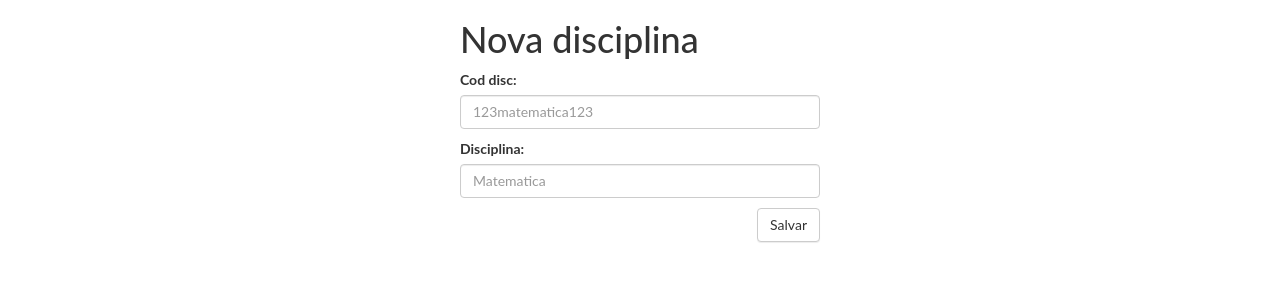
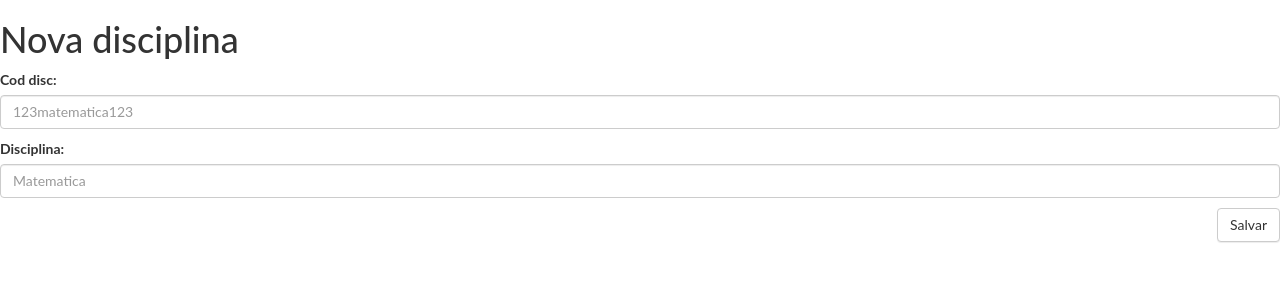
Before and after one commit to 3m1dswagil/timetable, a Django app: page / in a window 1280 px wide. Shown: the part 52-352 px from the top of the page. Run offline with Django 3.2, Linux system fonts and the light colour scheme; some libraries are stand-ins or nearby versions.

Commit message:
Update base.html

```diff
--- a/grade/templates/grade/base.html
+++ b/grade/templates/grade/base.html
@@ -5,7 +5,6 @@
         <link rel="stylesheet" href="//maxcdn.bootstrapcdn.com/bootstrap/3.2.0/css/bootstrap.min.css">
         <link rel="stylesheet" href="//maxcdn.bootstrapcdn.com/bootstrap/3.2.0/css/bootstrap-theme.min.css">
         <link href='//fonts.googleapis.com/css?family=Lobster&subset=latin,latin-ext' rel='stylesheet' type='text/css'>
-        <link rel="stylesheet" href="{% static 'css/grade.css' %}">
         <meta charset="utf-8">
         <meta name="viewport" content="width=device-width, initial-scale=1">
         <link rel="stylesheet" href="https://maxcdn.bootstrapcdn.com/bootstrap/3.3.7/css/bootstrap.min.css">
@@ -37,16 +36,7 @@
           </div>
         </div>
       </nav>
-      <div class="content container">
-          <div class="row">
-                <div class="col-md-4">
-
-                </div>
-                <div class="col-md-4">
-                  {% block content %}
-                  {% endblock %}
-                </div>
-            </div>
-        </div>
+      {% block content %}
+      {% endblock %}
     </body>
 </html>
```
